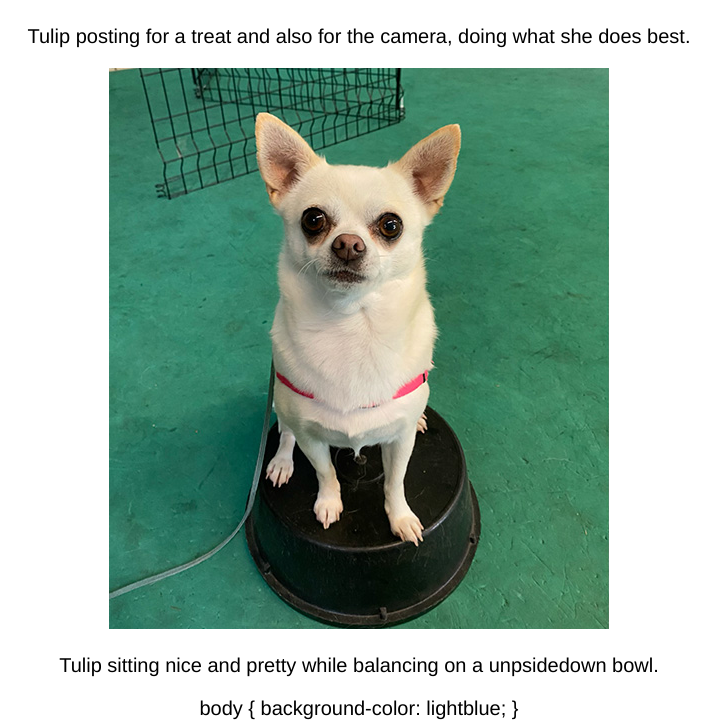
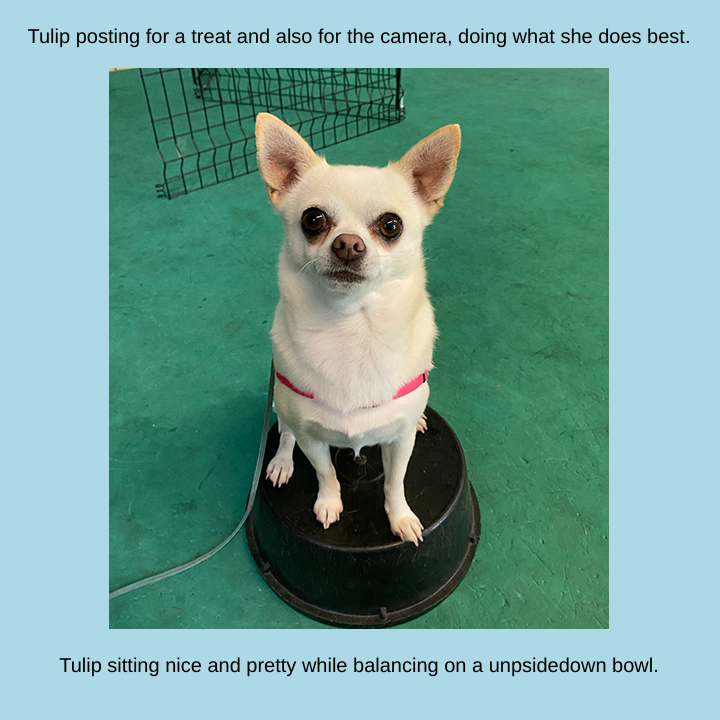
Before and after one commit to majamayes/L5Mayes, a website: page index.html in a window 1280 px wide. Shown: the part 4107-4827 px from the top of the page, without its empty margins (281-1001 px from the left). After the commit the page ends 4804 px from the top, so only its background shows below. Drawn offline with Linux system fonts and the light colour scheme.

Commit message:
background colour

```diff
--- a/index.html
+++ b/index.html
@@ -27,11 +27,11 @@
         </p>
 
 
-<styles>
+<style>
     body {
   background-color: lightblue;
 }
-</styles>
+</style>
 
     </main>
 </body>
```
